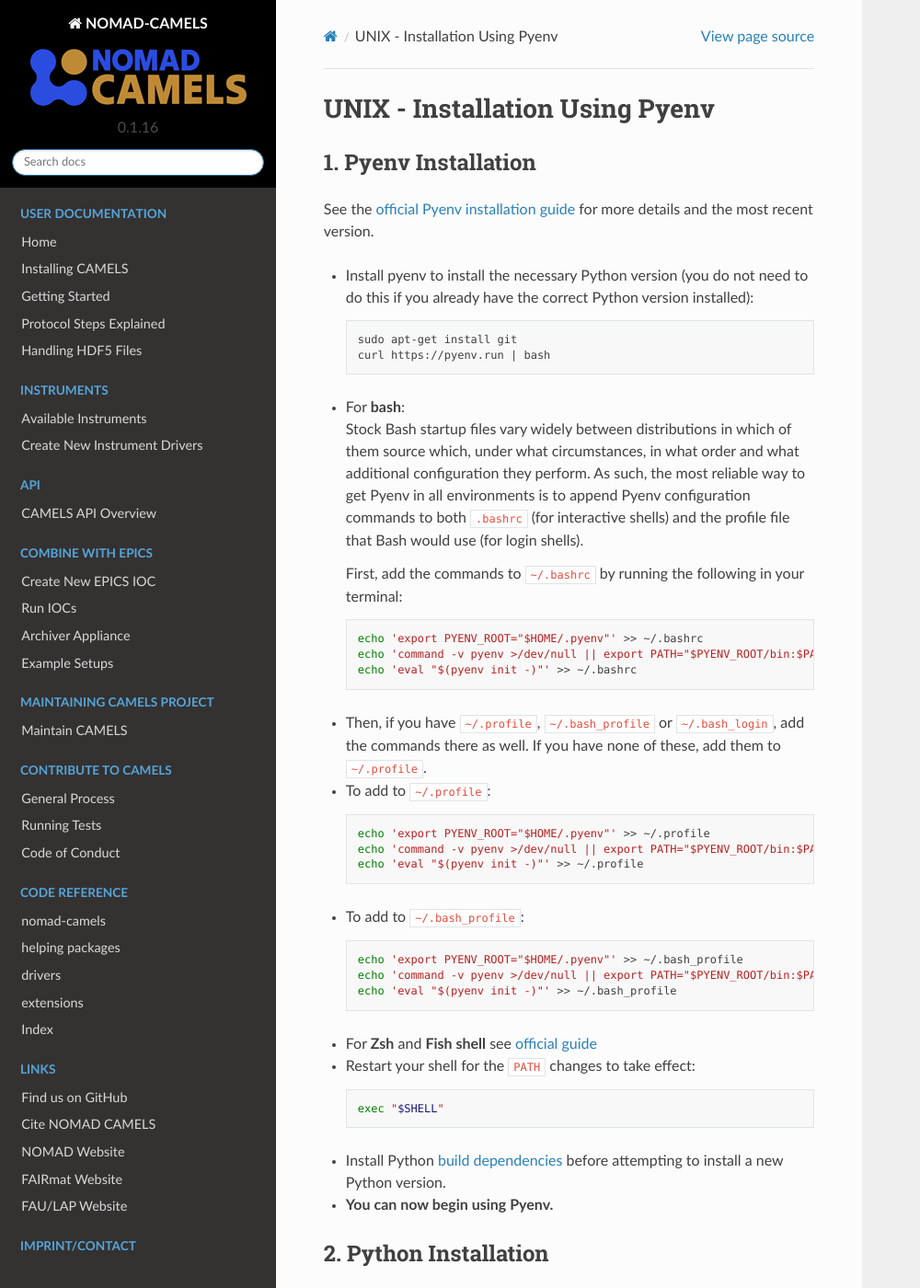
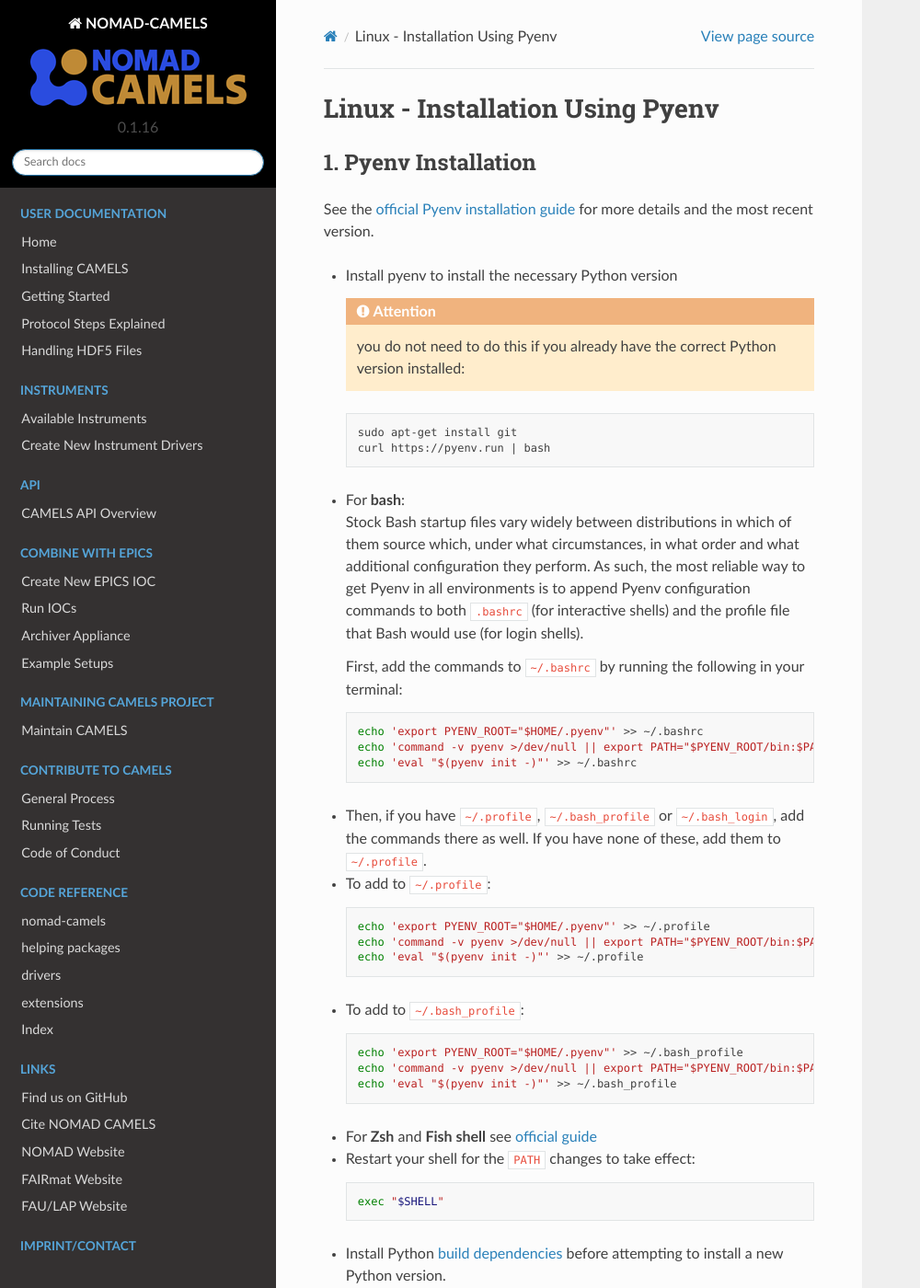
Before and after one commit to FAU-LAP/NOMAD-CAMELS, a Sphinx documentation site: the page built from docs/source/doc/installation/installation_custom_unix.md, in a window 1280 px wide and 1400 px high. Shown: the whole window at 92% size, without its empty margins (0-1000 px from the left). Built offline with Sphinx 7.4.7 and the Read the Docs theme 2.0.0, drawn with Linux system fonts in a browser that asks for light colours; pages that are not in the unit, such as notebooks, are missing from menus; the version number is read from the project's files by our own code; some of the changed text lies outside the part shown.

Commit message:
changed UNIX to Linux

````diff
--- a/docs/source/doc/installation/installation_custom_unix.md
+++ b/docs/source/doc/installation/installation_custom_unix.md
@@ -1,13 +1,19 @@
-# UNIX - Installation Using Pyenv
+# Linux - Installation Using Pyenv
 
 ## 1. Pyenv Installation
 See the [official Pyenv installation guide](https://github.com/pyenv/pyenv#installation) for more details and the most recent version.
 
-- Install pyenv to install the necessary Python version (you do not need to do this if you already have the correct Python version installed):
+- Install pyenv to install the necessary Python version
+
+  ```{attention}
+  you do not need to do this if you already have the correct Python version installed:
+  ```
+
   ```bash
   sudo apt-get install git
   curl https://pyenv.run | bash
   ```
+
 - For **bash**:\
 Stock Bash startup files vary widely between distributions in which of them source which, under what circumstances, in what order and what additional configuration they perform. As such, the most reliable way to get Pyenv in all environments is to append Pyenv configuration commands to both `.bashrc` (for interactive shells) and the profile file that Bash would use (for login shells).
 
````
Also changed, not shown: other parts of docs/source/doc/installation/installation_custom_unix.md (+1 -1 lines).
